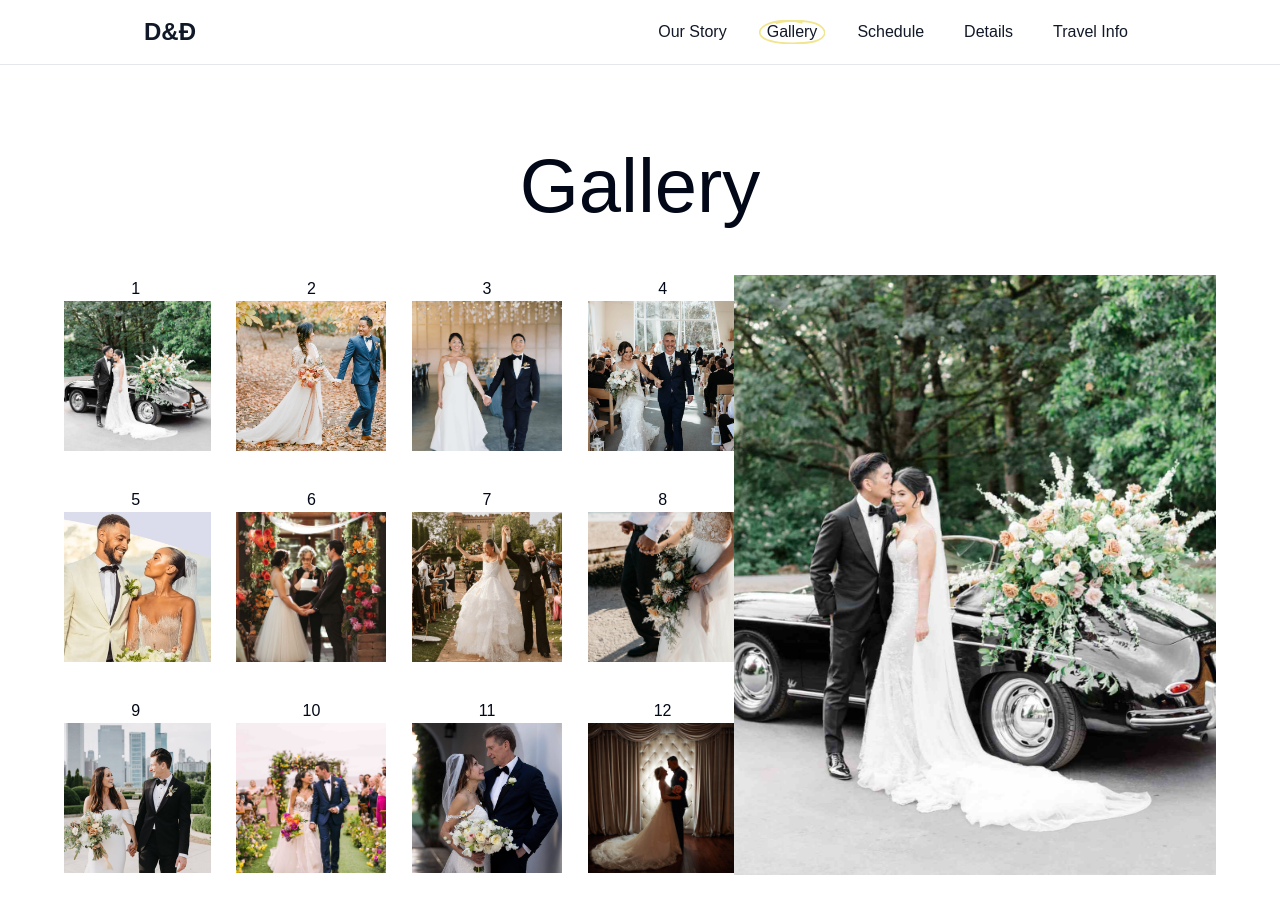
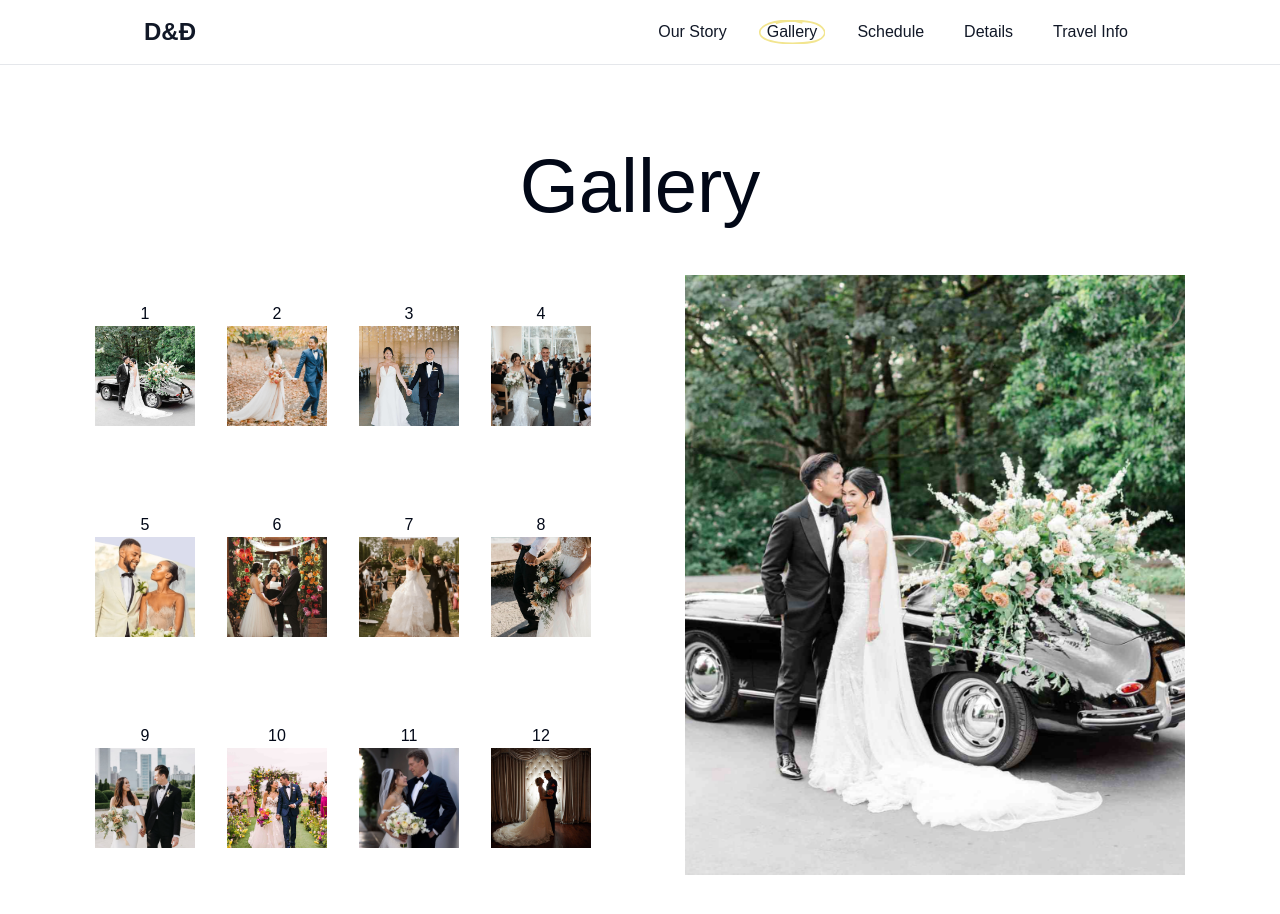
Before and after one commit to dtran2108/wedding, a Next.js app: page /gallery in a window 1280 px wide. Shown: the top 914 px of the page. Built offline with nearby package versions, Linux system fonts and the light colour scheme; a web font is replaced by a local one.

Commit message:
fix gallery responsive

```diff
--- a/app/gallery/Gallery.tsx
+++ b/app/gallery/Gallery.tsx
@@ -29,7 +29,7 @@ export default function Gallery() {
 
   return (
     <>
-      <div className='hidden container lg:flex justify-between mt-8'>
+      <div className='hidden container lg:flex justify-around mt-8'>
         <div className='grid grid-cols-1 lg:grid-cols-4 gap-8 max-h-[600px] overflow-y-scroll'>
           {[1, 2, 3, 4, 5, 6, 7, 8, 9, 10, 11, 12].map((item) => (
             <div
@@ -41,7 +41,7 @@ export default function Gallery() {
             >
               <p>{item}</p>
               <div
-                className='w-[150px] h-[150px]'
+                className='w-[100px] h-[100px]'
                 style={{
                   backgroundImage: `url('/images/gallery/gallery-${item}.jpg')`,
                   backgroundSize: 'cover',
@@ -53,7 +53,7 @@ export default function Gallery() {
         </div>
         <div
           ref={previewContainer}
-          className='relative w-[250px] lg:w-[500px] lg:h-[600px] overflow-hidden'
+          className='relative w-[250px] lg:w-[500px] lg:h-[600px] overflow-hidden ml-8'
         >
           <div
             className='preview w-[250px] lg:w-[500px] lg:h-[600px] absolute'
```
